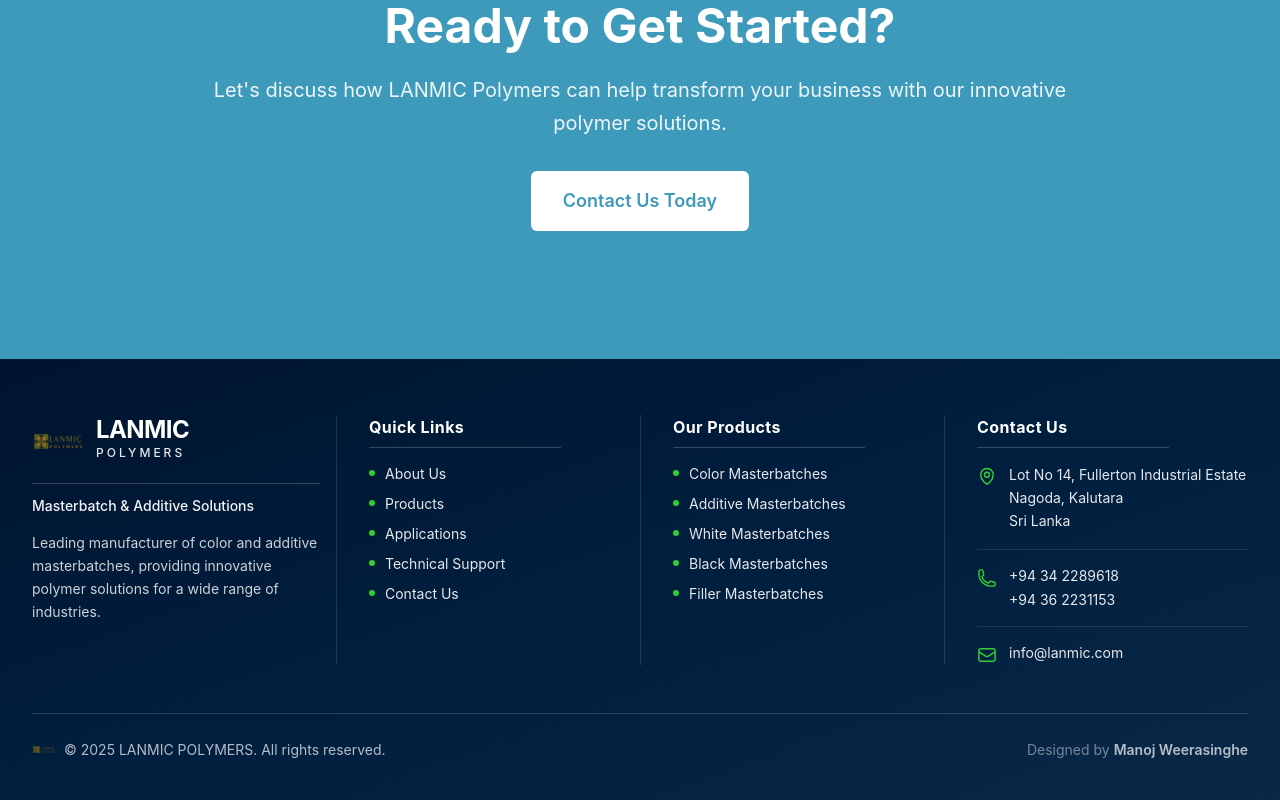
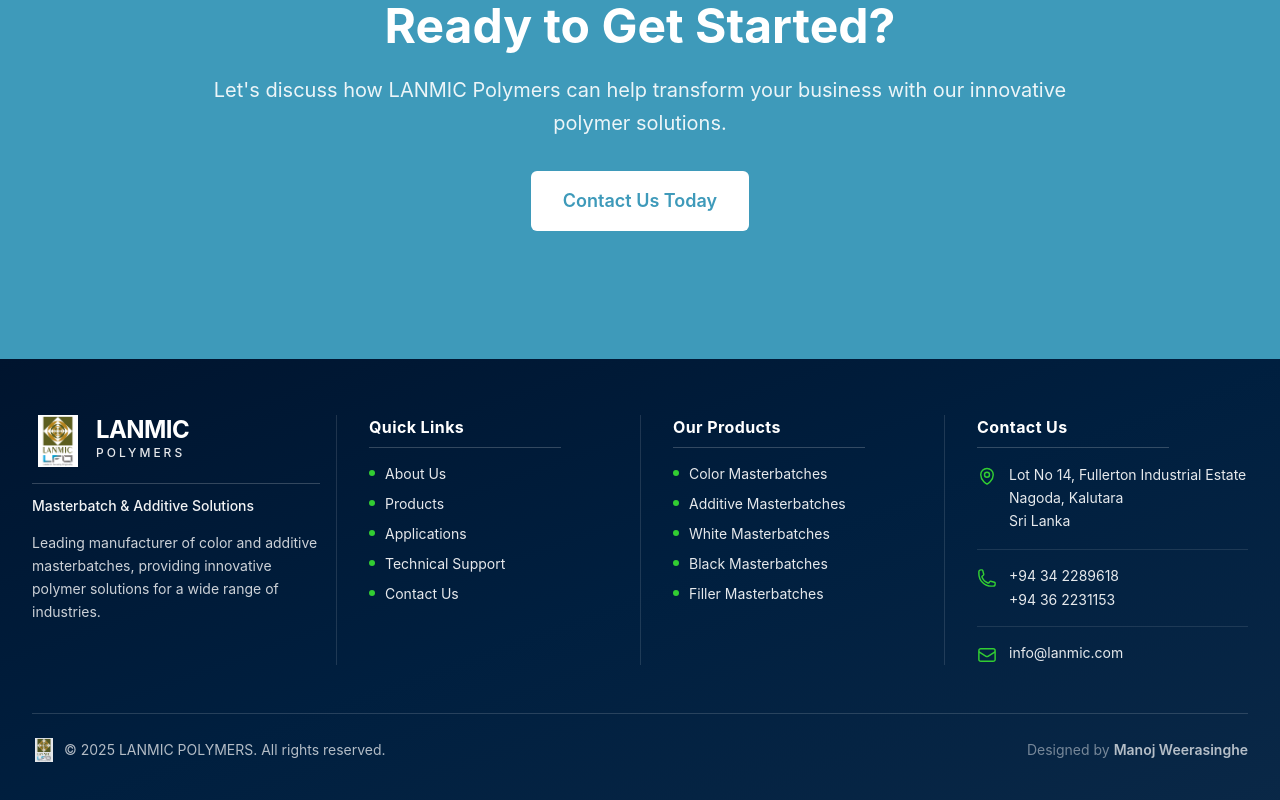
Before and after one commit to LUC1f3R-0/lanmic, a Next.js app in the folder frontend/: page / in a window 1280 px wide. Shown: the part 4681-5481 px from the top of the page. Built offline with nearby package versions, Linux system fonts and the light colour scheme; no server answers.

Commit message:
Updated footer component to replace logo image with new file name and increased dimensions for improved visibility and branding consistency.

```diff
--- a/frontend/src/components/footer/Footer.tsx
+++ b/frontend/src/components/footer/Footer.tsx
@@ -137,10 +137,10 @@
           <div className="md:pr-4">
             <div className="mb-4 flex items-start gap-3">
               <Image
-                src="/lanmic_logo.png"
+                src="/LMC_LFO_LOGO.png"
                 alt="LANMIC Polymers Logo"
-                width={52}
-                height={52}
+                width={120}
+                height={120}
                 className="h-[52px] w-[52px] object-contain"
               />
               <div>
@@ -218,10 +218,10 @@
           <div className="flex flex-col items-center justify-between gap-3 text-sm md:flex-row">
             <div className="flex items-center gap-2 text-center text-white/70 md:text-left">
               <Image
-                src="/lanmic_logo.png"
+                src="/LMC_LFO_LOGO.png"
                 alt=""
-                width={24}
-                height={24}
+                width={120}
+                height={120}
                 className="h-6 w-6 object-contain opacity-90"
               />
               <span>
```
